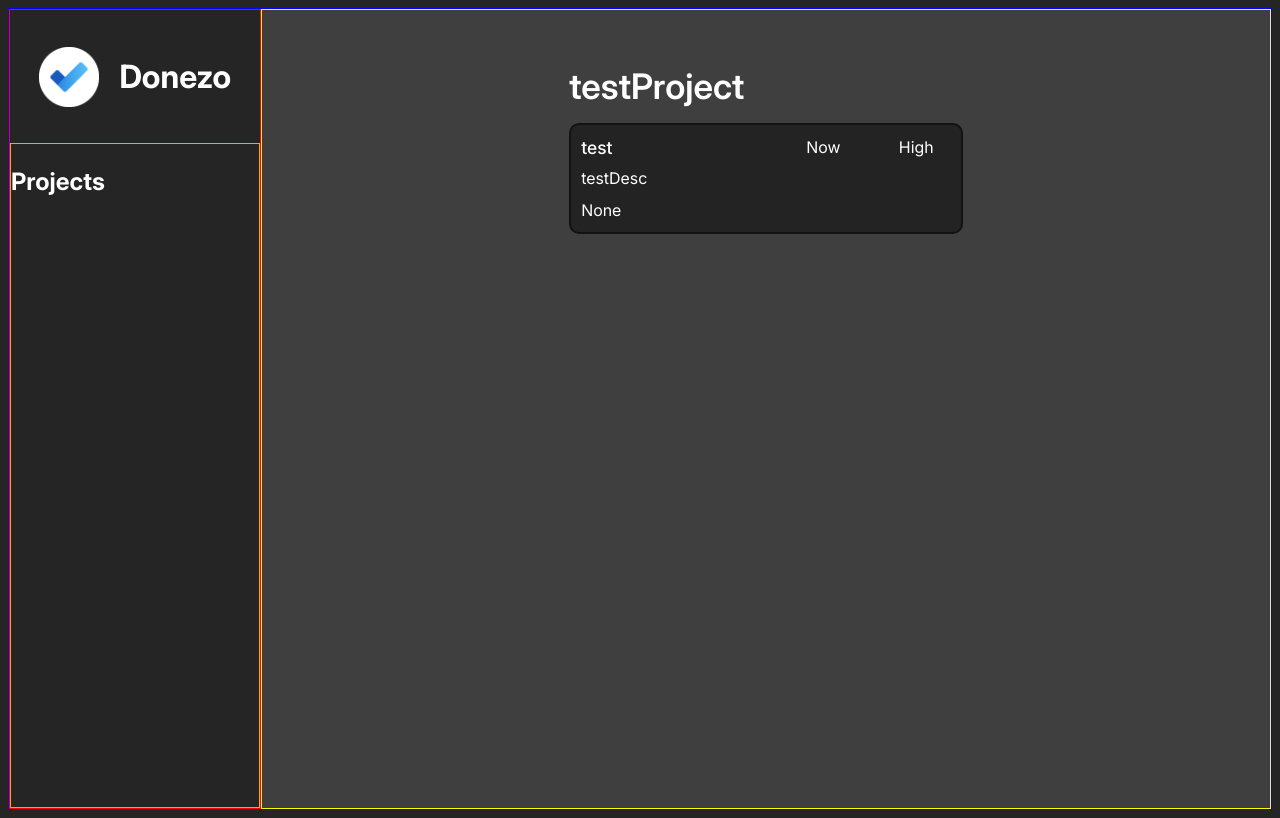
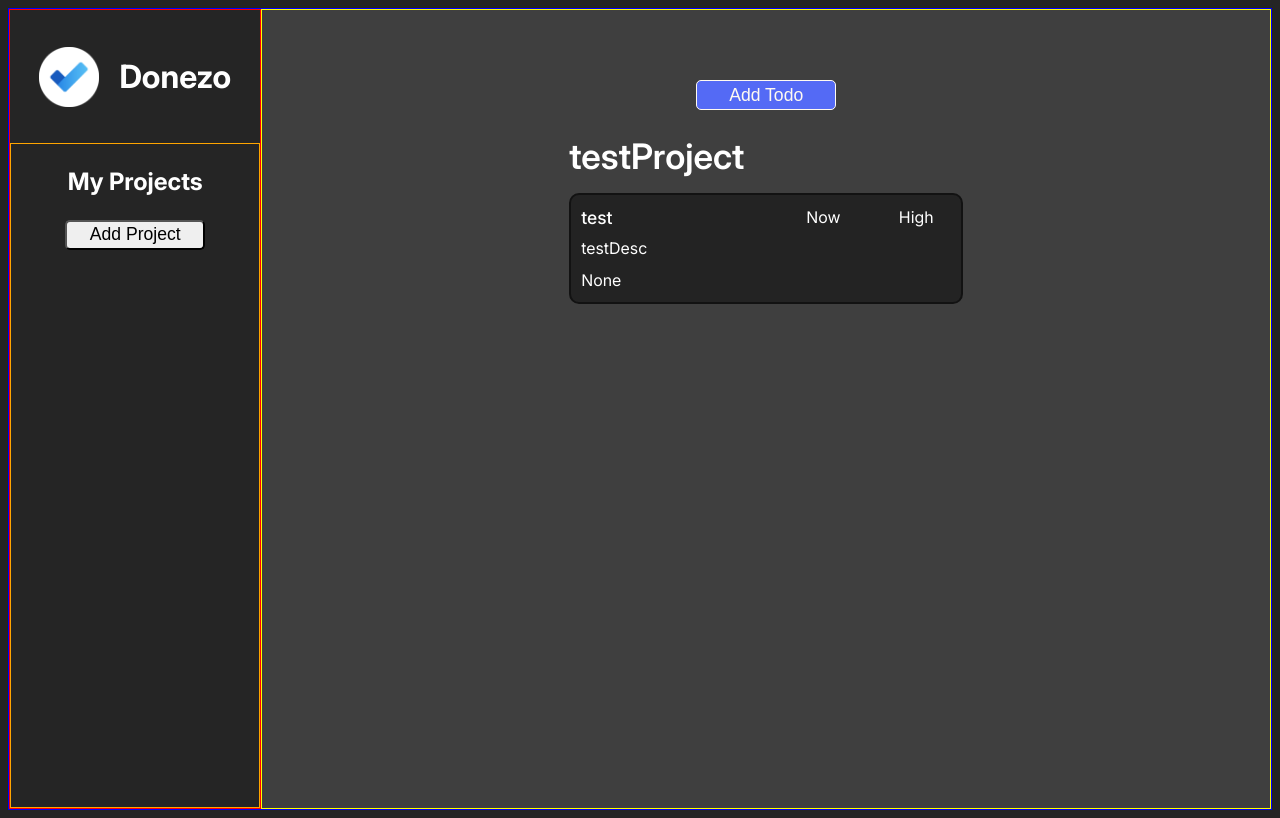
Before and after one commit to Q-Chan97/todo-list, a website built with webpack: page src/template.html in a window 1280 px wide. Built offline with nearby package versions, Linux system fonts and the light colour scheme.

Commit message:
Add and style buttons

```diff
--- a/src/styles.css
+++ b/src/styles.css
@@ -46,6 +46,9 @@ body {
 
 #side-body {
     grid-row: 2 / 5;
+    display: flex;
+    flex-direction: column;
+    align-items: center;
     border: 1px solid orange; /* Guideline */
 }
 
@@ -56,10 +59,25 @@ body {
 #main-content {
     grid-column: 2 / 4;
     display: flex;
-    justify-content: center;
+    flex-direction: column;
+    align-items: center;
     padding-top: 50px;
+    gap: 20px;
     background-color: rgb(63, 63, 63);
     border: 1px solid yellow; /* Guideline */
+}
+
+button {
+    font-size: 1.1rem;
+    width: 140px;
+    height: 30px;
+    border-radius: 5px;
+}
+
+#todo-button {
+    border: 1px solid rgb(255, 250, 241);
+    color: rgb(255, 250, 241);
+    background-color: rgb(84, 106, 245);
 }
 
 .task-wrapper {
--- a/src/template.html
+++ b/src/template.html
@@ -14,33 +14,13 @@
                 <h1>Donezo</h1>
             </div>
             <div id="side-body">
-                <h2 id="side-body-head">Projects</h2>
+                <h2 id="side-body-head">My Projects</h2>
+                <button id="new-project-button">Add Project</button>
             </div>
         </div>
         <div id="main-content">
-            <!-- <div class="task-wrapper">
-                <div class="project-name">Test Project</div>
-                <div class="task-container">
-                    <div class="task-info">
-                        <div class="task-name">Test Name</div>
-                        <div class="task-date">11/11/2025</div>
-                        <div class="task-priority low">Low</div>
-                        <div class="task-description">Test Description</div>
-                        <div class="task-notes">Notes Go Here</div>
-                    </div>
-                    <div class="drop-box">...</div>
-                </div>
-                <div class="task-container">
-                    <div class="task-info">
-                        <div class="task-name">Test Name 2</div>
-                        <div class="task-date">09/25/2025</div>
-                        <div class="task-priority high">High</div>
-                        <div class="task-description">Test Description</div>
-                        <div class="task-notes">Notes Go Here</div>
-                    </div>
-                    <div class="drop-box">...</div>
-                </div>
-            </div> -->
+            <div id="project-div"></div>
+            <button id="todo-button">Add Todo</button>
         </div>
     </div>
 </body>
```
